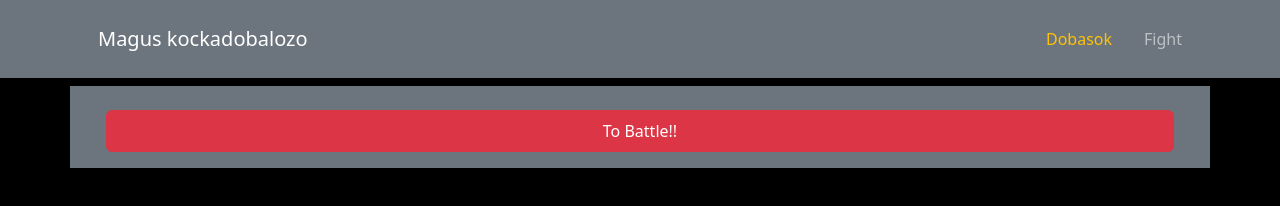
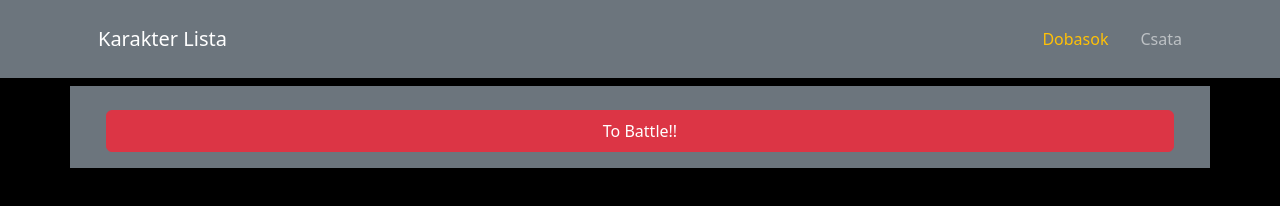
Before and after one commit to Csokapitany/ez1-alternative, a website: page character.html in a window 1280 px wide. Drawn offline with nearby package versions, Linux system fonts and the light colour scheme; no server answers.

Commit message:
cleanup 2

```diff
--- a/character.html
+++ b/character.html
@@ -13,7 +13,7 @@
 <body class="bg-black">
     <nav class="navbar navbar-expand-lg bg-secondary navbar-dark bg-clip-padding">
         <div class="container">
-            <a href="index.html" class="navbar-brand p-3">Magus kockadobalozo</a>
+            <a href="index.html" class="navbar-brand p-3">Karakter Lista</a>
                 <button class="navbar-toggler"
                         type="button"
                         data-bs-toggle="collapse"
@@ -30,7 +30,7 @@
                    <a href="character.html" class="nav-link" >Karaktervalaszto</a>
                    </li> -->
                    <li class="nav-link">
-                    <a href="fight.html" class="nav-link" >Fight</a>
+                    <a href="fight.html" class="nav-link" >Csata</a>
                     </li>
 	            </ul>
             </div>
```
Also changed, not shown: fight.html (+1 -1 lines).
